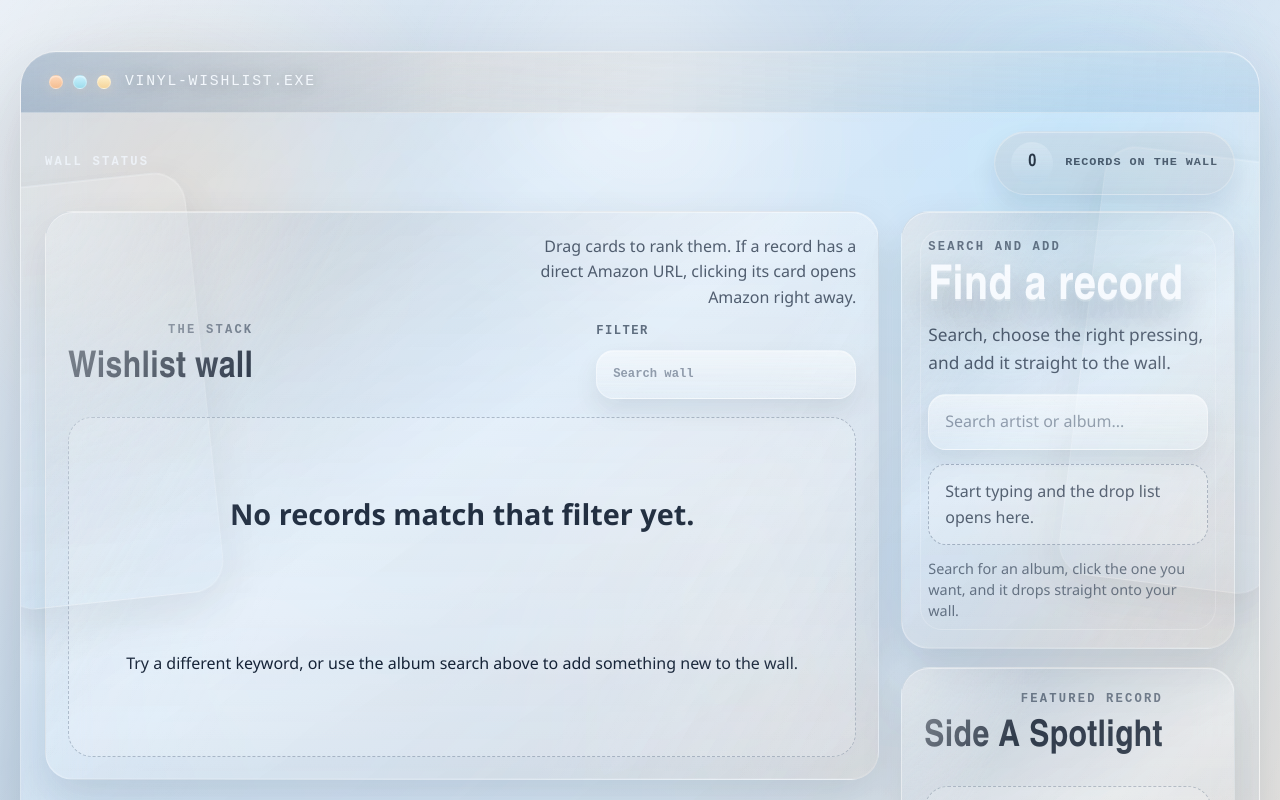
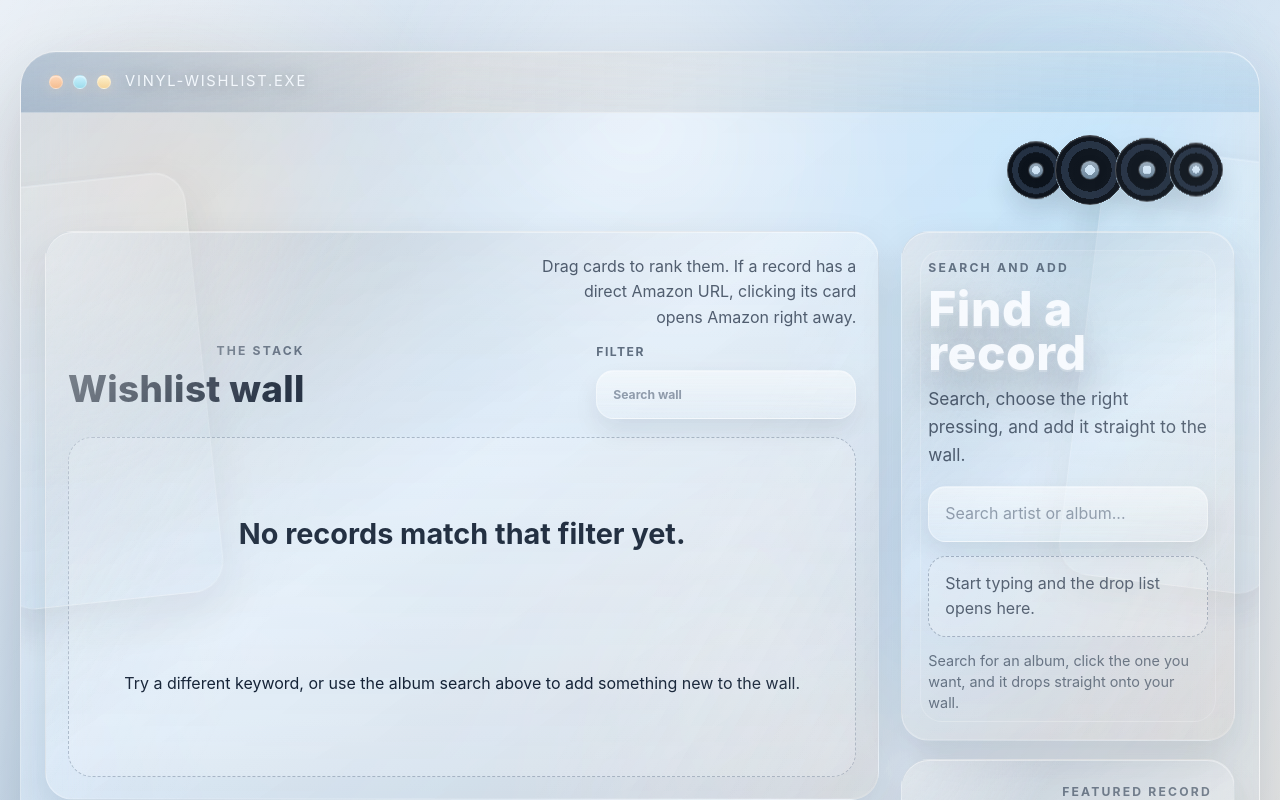
Before and after one commit to Ofeko22/Vinyl-wishlist, a React (Vite) app: page / in a window 1280 px wide. Shown: the top 800 px of the page. Built offline with nearby package versions, Linux system fonts and the light colour scheme.

Commit message:
Refresh typography and top strip

```diff
--- a/src/App.css
+++ b/src/App.css
@@ -155,53 +155,87 @@
 .top-status-bar {
   display: flex;
   align-items: center;
-  justify-content: space-between;
+  justify-content: flex-end;
   gap: 16px;
-  padding: 18px 24px 8px;
+  min-height: 110px;
+  padding: 20px 24px 10px;
   animation: softRise 0.75s ease-out 0.12s both;
 }
 
-.top-status-pill {
-  display: inline-flex;
+.top-vinyl-strip {
+  display: flex;
   align-items: center;
-  gap: 12px;
-  padding: 10px 16px;
-  border-radius: 999px;
+  justify-content: flex-end;
+  min-height: 64px;
+  padding-inline: 12px;
+}
+
+.mini-vinyl {
+  position: relative;
+  display: grid;
+  place-items: center;
+  flex: 0 0 auto;
+  width: 62px;
+  aspect-ratio: 1;
+  margin-left: -10px;
+  border-radius: 50%;
   border: 1px solid rgba(255, 255, 255, 0.24);
   background:
-    linear-gradient(180deg, rgba(255, 255, 255, 0.26), rgba(255, 255, 255, 0.12)),
-    rgba(14, 25, 38, 0.1);
+    radial-gradient(circle at center, rgba(244, 248, 255, 0.94) 0 10%, #15202d 10% 17%, #0d141d 17% 45%, #243143 45% 60%, #0e141d 60% 72%, rgba(166, 214, 244, 0.75) 72% 76%, #0a1017 76% 100%);
   box-shadow:
-    inset 0 1px 0 rgba(255, 255, 255, 0.32),
-    0 12px 24px rgba(15, 25, 39, 0.08);
-  animation: statusPulse 7s ease-in-out infinite;
+    inset 0 1px 0 rgba(255, 255, 255, 0.12),
+    0 16px 24px rgba(14, 24, 37, 0.12);
+  animation:
+    miniVinylReveal 0.6s cubic-bezier(0.2, 0.9, 0.2, 1) both,
+    miniVinylFloat 7s ease-in-out infinite;
+  animation-delay: var(--mini-delay, 0s), calc(var(--mini-delay, 0s) + 0.5s);
 }
 
-.top-status-count {
-  display: inline-flex;
-  align-items: center;
-  justify-content: center;
-  min-width: 42px;
-  min-height: 42px;
-  padding: 0 10px;
-  border-radius: 999px;
-  background:
-    linear-gradient(180deg, rgba(255, 255, 255, 0.42), rgba(255, 255, 255, 0.18)),
-    rgba(93, 158, 208, 0.18);
-  color: rgba(17, 31, 48, 0.88);
-  font-family: var(--display);
-  font-size: 1.1rem;
-  font-weight: 800;
-  line-height: 1;
+.mini-vinyl:first-child {
+  margin-left: 0;
 }
 
-.top-status-copy {
-  color: rgba(20, 37, 58, 0.72);
-  font-family: var(--mono);
-  font-size: 0.74rem;
+.mini-vinyl--1 {
+  width: 58px;
+}
+
+.mini-vinyl--2 {
+  width: 70px;
+}
+
+.mini-vinyl--3 {
+  width: 64px;
+}
+
+.mini-vinyl--4 {
+  width: 54px;
+}
+
+.mini-vinyl__label {
+  display: grid;
+  place-items: center;
+  width: 26%;
+  aspect-ratio: 1;
+  border-radius: 50%;
+  overflow: hidden;
+  background:
+    linear-gradient(180deg, rgba(255, 255, 255, 0.44), rgba(255, 255, 255, 0.16)),
+    rgba(132, 186, 228, 0.5);
+  box-shadow:
+    0 0 0 1px rgba(255, 255, 255, 0.16),
+    0 2px 8px rgba(8, 13, 22, 0.22);
+}
+
+.mini-vinyl__label img {
+  width: 100%;
+  height: 100%;
+  object-fit: cover;
+}
+
+.mini-vinyl__label span {
+  color: rgba(17, 31, 48, 0.78);
+  font-size: 0.55rem;
   font-weight: 700;
-  letter-spacing: 0.08em;
-  text-transform: uppercase;
 }
 
 .widget-card::before,
@@ -1079,6 +1113,29 @@
   }
 }
 
+@keyframes miniVinylReveal {
+  from {
+    opacity: 0;
+    transform: translateY(-12px) scale(0.82);
+  }
+
+  to {
+    opacity: 1;
+    transform: translateY(0) scale(1);
+  }
+}
+
+@keyframes miniVinylFloat {
+  0%,
+  100% {
+    transform: translateY(0);
+  }
+
+  50% {
+    transform: translateY(-5px);
+  }
+}
+
 @media (prefers-reduced-motion: reduce) {
   *,
   *::before,
@@ -1146,6 +1203,11 @@
     align-items: stretch;
   }
 
+  .top-vinyl-strip {
+    justify-content: center;
+    padding-inline: 0;
+  }
+
   .record-actions {
     display: flex;
   }
--- a/src/App.jsx
+++ b/src/App.jsx
@@ -355,6 +355,15 @@ function App() {
   }
 
   const wishlistCount = wishlist.length
+  const topStripRecords =
+    wishlist.slice(0, 6).length > 0
+      ? wishlist.slice(0, 6)
+      : Array.from({ length: 4 }, (_, index) => ({
+          id: `placeholder-${index}`,
+          album: '',
+          coverUrl: '',
+        }))
+
   return (
     <main className="page-shell">
       <div className="blog-frame">
@@ -367,13 +376,26 @@ function App() {
           <p>vinyl-wishlist.exe</p>
         </header>
 
-        <section className="top-status-bar" aria-label="Wishlist status">
-          <p className="eyebrow">Wall status</p>
-          <div className="top-status-pill">
-            <span className="top-status-count">{wishlistCount}</span>
-            <span className="top-status-copy">
-              {wishlistCount === 1 ? 'record on the wall' : 'records on the wall'}
-            </span>
+        <section
+          className="top-status-bar"
+          aria-label={`${wishlistCount} ${wishlistCount === 1 ? 'record' : 'records'} on the wall`}
+        >
+          <div className="top-vinyl-strip" aria-hidden="true">
+            {topStripRecords.map((record, index) => (
+              <div
+                key={record.id}
+                className={`mini-vinyl mini-vinyl--${(index % 4) + 1}`}
+                style={{ '--mini-delay': `${index * 0.08}s` }}
+              >
+                <div className="mini-vinyl__label">
+                  {record.coverUrl ? (
+                    <img src={record.coverUrl} alt="" referrerPolicy="no-referrer" />
+                  ) : (
+                    <span>{record.album.slice(0, 1) || ''}</span>
+                  )}
+                </div>
+              </div>
+            ))}
           </div>
         </section>
 
--- a/src/index.css
+++ b/src/index.css
@@ -1,4 +1,4 @@
-@import url('https://fonts.googleapis.com/css2?family=Archivo:wght@500;700;800;900&family=IBM+Plex+Mono:wght@400;500;700&family=Manrope:wght@400;500;700;800&display=swap');
+@import url('https://fonts.googleapis.com/css2?family=Inter:wght@400;500;600;700;800;900&display=swap');
 
 :root {
   --bg:
@@ -10,9 +10,9 @@
   --ink-soft: rgba(27, 44, 67, 0.7);
   --coral-strong: #c58b60;
   --teal-strong: #4f93bf;
-  --body: 'Manrope', 'Avenir Next', 'Segoe UI', sans-serif;
-  --display: 'Archivo', 'Arial Narrow', sans-serif;
-  --mono: 'IBM Plex Mono', 'Courier New', monospace;
+  --body: 'Inter', 'Avenir Next', 'Segoe UI', sans-serif;
+  --display: 'Inter', 'Avenir Next', 'Segoe UI', sans-serif;
+  --mono: 'Inter', 'Avenir Next', 'Segoe UI', sans-serif;
 
   font-family: var(--body);
   line-height: 1.6;
```
